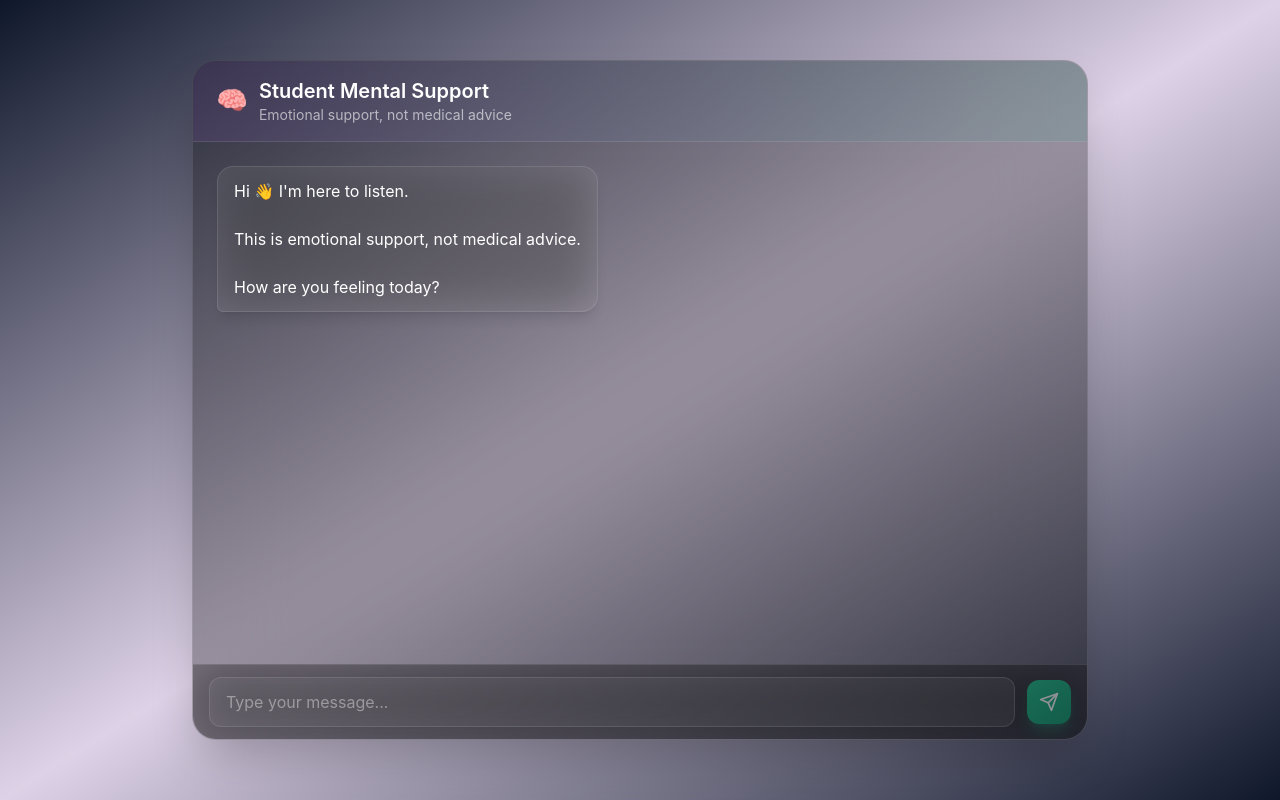
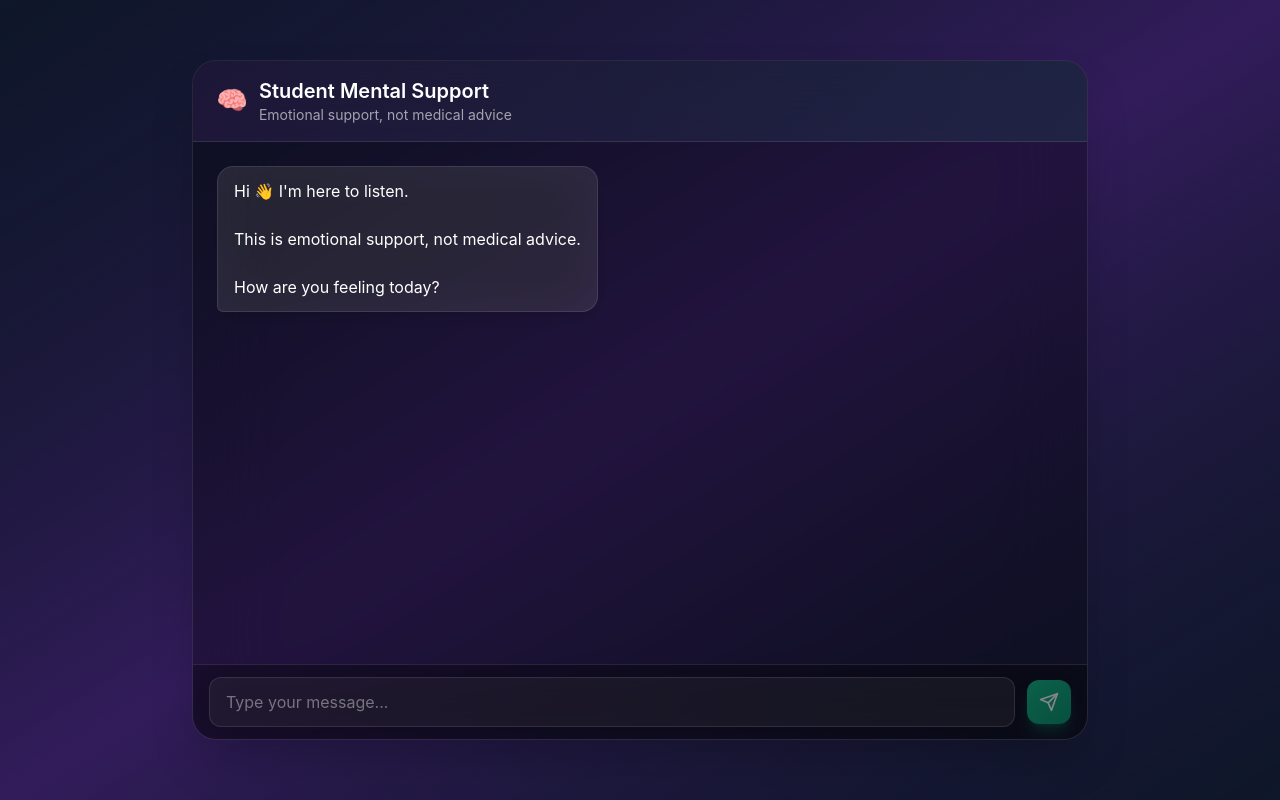
Before and after one commit to Aditya-Vardh/Hack-Ananta, a Next.js app: page / in a window 1280 px wide. Built offline with nearby package versions, Linux system fonts and the light colour scheme.

Commit message:
new changes

```diff
--- a/app/globals.css
+++ b/app/globals.css
@@ -17,10 +17,22 @@
   margin: 0;
 }
 
+html,
+body {
+  height: 100%;
+  width: 100%;
+  margin: 0;
+  padding: 0;
+  overflow-x: hidden;
+}
+
 body {
   font-family: 'Inter', system-ui, -apple-system, sans-serif;
   -webkit-font-smoothing: antialiased;
   -moz-osx-font-smoothing: grayscale;
+  background: #0f172a; /* Fallback for slate-900 */
+  background-image: linear-gradient(to bottom right, #0f172a, rgba(147, 51, 234, 0.2), #0f172a);
+  min-height: 100vh;
 }
 
 /* Custom scrollbar */
--- a/app/layout.tsx
+++ b/app/layout.tsx
@@ -12,8 +12,8 @@ export default function RootLayout({
   children: React.ReactNode
 }) {
   return (
-    <html lang="en">
-      <body>{children}</body>
+    <html lang="en" className="h-full">
+      <body className="h-full">{children}</body>
     </html>
   )
 }
--- a/app/page.tsx
+++ b/app/page.tsx
@@ -483,12 +483,17 @@ export default function Home() {
   }
 
   return (
-    <div className="min-h-screen bg-gradient-to-br from-slate-900 via-purple-900/20 to-slate-900 flex items-center justify-center p-4">
+    <div className="fixed inset-0 min-h-screen bg-gradient-to-br from-slate-900 via-purple-900/20 to-slate-900 flex items-center justify-center p-4 overflow-auto">
       <motion.div
         initial={{ opacity: 0, scale: 0.95, y: 20 }}
         animate={{ opacity: 1, scale: 1, y: 0 }}
         transition={{ duration: 0.5, ease: [0.23, 1, 0.32, 1] }}
-        className="w-full max-w-4xl h-[90vh] md:h-[85vh] flex flex-col bg-black/30 backdrop-blur-2xl border border-white/10 rounded-3xl shadow-2xl overflow-hidden"
+        className="w-full max-w-4xl min-h-[85vh] max-h-[90vh] md:max-h-[85vh] flex flex-col bg-black/30 backdrop-blur-2xl border border-white/10 rounded-3xl shadow-2xl overflow-hidden"
+        style={{
+          background: 'rgba(0, 0, 0, 0.3)',
+          backdropFilter: 'blur(40px)',
+          WebkitBackdropFilter: 'blur(40px)',
+        }}
       >
         {/* Header */}
         <motion.div
--- a/tailwind.config.js
+++ b/tailwind.config.js
@@ -4,6 +4,18 @@ module.exports = {
     './pages/**/*.{js,ts,jsx,tsx,mdx}',
     './components/**/*.{js,ts,jsx,tsx,mdx}',
     './app/**/*.{js,ts,jsx,tsx,mdx}',
+  ],
+  safelist: [
+    'bg-gradient-to-br',
+    'from-slate-900',
+    'via-purple-900/20',
+    'to-slate-900',
+    'bg-black/30',
+    'backdrop-blur-2xl',
+    'border-white/10',
+    'bg-gradient-to-r',
+    'from-purple-500/10',
+    'to-emerald-500/10',
   ],
   theme: {
     extend: {
```
Also changed, not shown: vercel.json (added).
